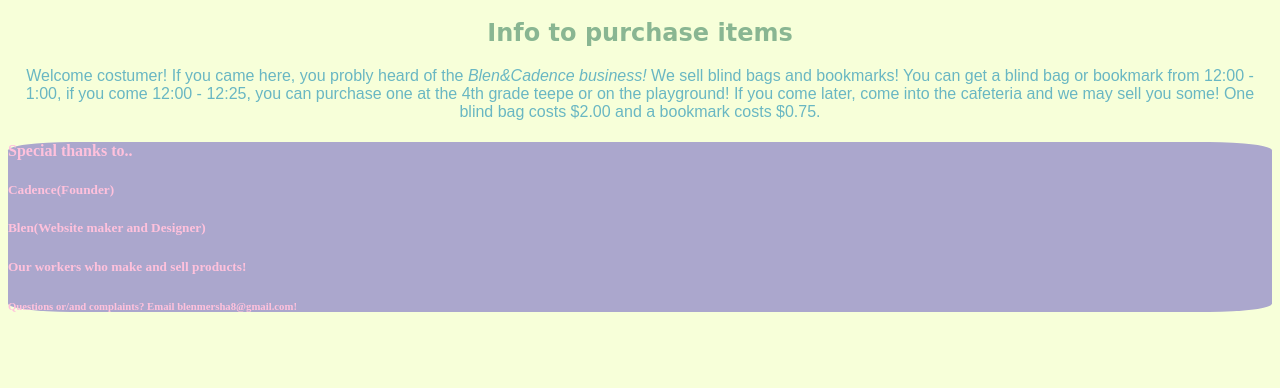
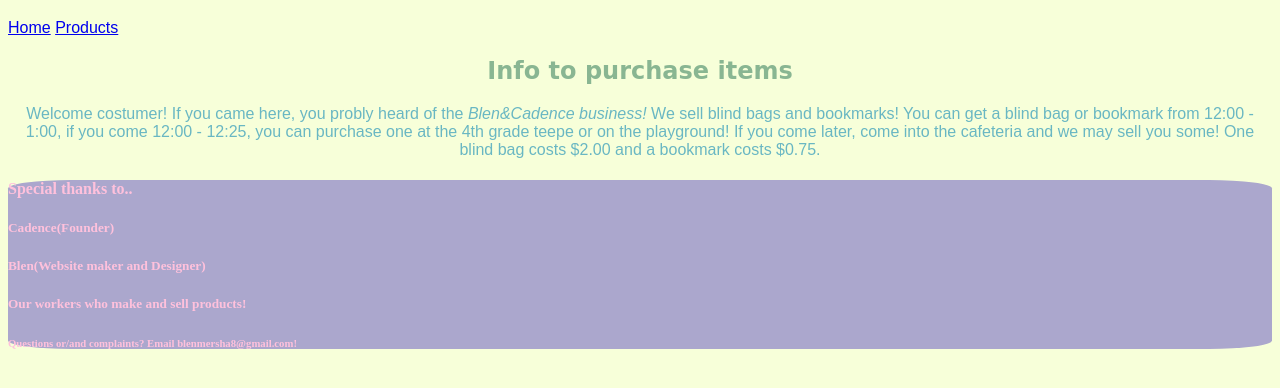
Before and after one commit to Coder78-9/blen-and-cadence-company, a plain HTML site: page index.html in a window 1280 px wide. Shown: the part 62-450 px from the top of the page. Drawn offline with Linux system fonts and the light colour scheme.

Commit message:
Update index.html

```diff
--- a/index.html
+++ b/index.html
@@ -36,7 +36,9 @@
     <h1>Blen&Cadences business - Home</h1>
 </div>
 <div>
-   <h2>Info to purchase items</h2>
+   <a href="index.html">Home</a>
+   <a href="products.html">Products</a>
+    <h2>Info to purchase items</h2>
    <p>Welcome costumer! If you came here, you probly heard of the <em>Blen&Cadence business!</em> We sell blind bags and bookmarks! You can get a blind bag or bookmark from 12:00 - 1:00, if you come 12:00 - 12:25, you can purchase one at the 4th grade teepe or on the playground! If you come later, come into the cafeteria and we may sell you some! One blind bag costs $2.00 and a bookmark costs $0.75.</p>
 </div>
 <div id="Div-3">
```
